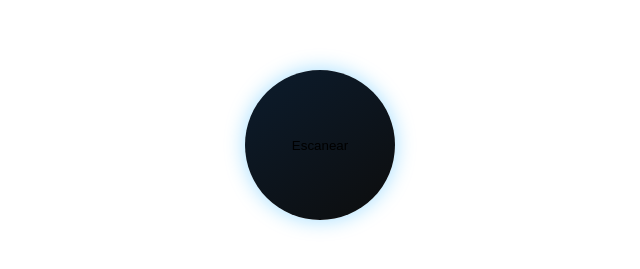
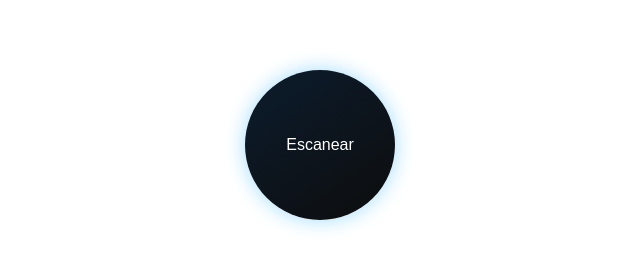
Before and after one commit to JGarruchoF/shazle, a Vue app in the folder frontend/: page / in a window 1280 px wide. Shown: the part 279-548 px from the top of the page, without its empty margins (320-960 px from the left). Built offline with nearby package versions, Linux system fonts and the light colour scheme.

Commit message:
style: improve button text visibility

```diff
--- a/frontend/src/views/ScanView.vue
+++ b/frontend/src/views/ScanView.vue
@@ -74,6 +74,8 @@ async function sendAudio(audioChunks: Blob[]) {
   position: relative;
   overflow: hidden;
   outline: none;
+  color: white;
+  font-size: 1rem;
   transition:
     transform 0.2s ease,
     box-shadow 0.3s ease;
```
